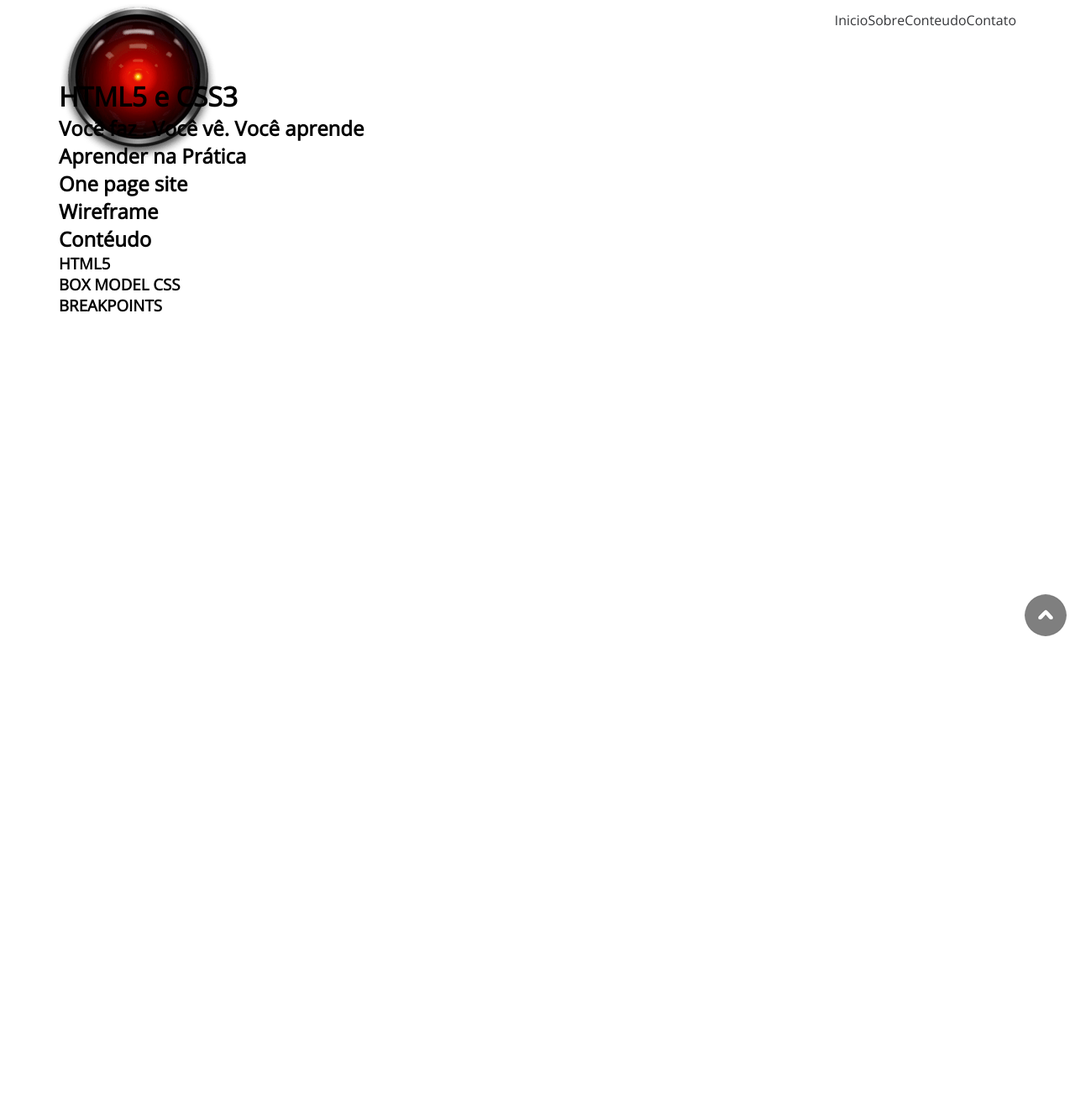
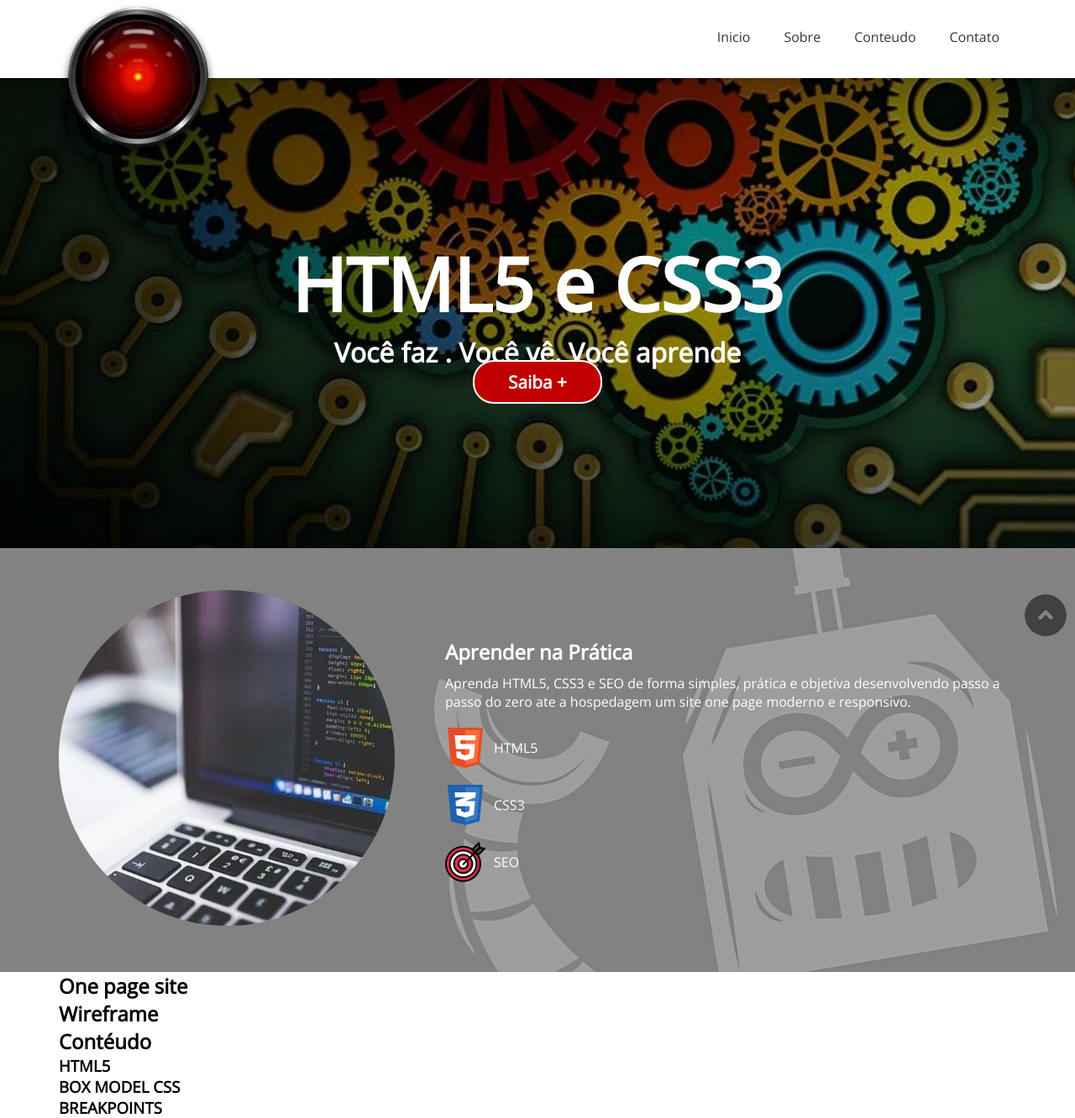
Before and after one commit to romildocampos/html5css3, a plain HTML site: page index.html in a window 1280 px wide. Shown: the part 27-1359 px from the top of the page at 84% size. Before the commit the page ends 800 px from the top, so only its background shows below. Drawn offline with nearby package versions, Linux system fonts and the light colour scheme.

Commit message:
seçao sobre att

```diff
--- a/index.html
+++ b/index.html
@@ -33,13 +33,33 @@
         <div class="container">
             <h1>HTML5 e CSS3</h1>
         <h2>Você faz . Você vê. Você aprende</h2>
+        <a href="https://www.youtube.com/playlist?list=PLbEOwbQR9lqySIIlPJ-Qwo4f4HSuXVeWk" target="_blank" class="Botao">Saiba + </a>
         </div>
 
     </main>
     <!--Sobre-->
     <section id="sobre">
-        <div class="container">
-            <h2>Aprender na Prática</h2>
+        <div class="container Flex2"> <!-- Aula 17 Alinhamento texo e imagens a direita da pagina e ao centro-->
+            <div id ="destaqueSobre">
+                 <img src="img/img/html5css3.jpg" alt="html5css3">
+            </div>
+            <div id ="textoSobre">
+                <h2>Aprender na Prática</h2>
+                <p>Aprenda HTML5, CSS3 e SEO de forma simples, prática e objetiva desenvolvendo passo a passo do zero ate a hospedagem um site one page moderno e responsivo.</p>
+                <div class="topicosSobre Flex2">
+                    <img src="img/img/html5.png" alt="html5">
+                    <p>HTML5</p>
+                </div>
+                <div class="topicosSobre Flex2">
+                    <img src="img/img/css3.png" alt="css3">
+                    <p>CSS3</p>
+                </div>
+                <div class="topicosSobre Flex2">
+                    <img src="img/img/seo.png" alt="seo">
+                    <p>SEO</p>
+                </div>
+            </div>
+
         </div>
 
     </section>
--- a/style.css
+++ b/style.css
@@ -36,12 +36,29 @@ body {
 
 }
 
+.Flex2 {
+    display: flex;
+    align-items: center;
+}
+
+.Botao {
+    text-decoration: none;
+    color: #fff;
+    font-size: 1.3em;
+    font-weight: 700;
+    background-color: #c00000;
+    padding: 10px 40px;
+    border: 2px solid #fff;
+    border-radius: 25px;
+}
+
 /*topo do site*/
 #topo {
     position: fixed;
     right: 10px;
     bottom: 10px;
 }
+
 
 
 /* Smartphone Portrait >>>>>>>>>>>>>>>>>>>>>>>>>>>>>>>>>>>>>>>>>>>>>*/
@@ -78,6 +95,11 @@ nav ul {
     transition: all 0.5s;
 
 }
+
+nav ul li {
+    padding: 20px;
+    border-bottom: 1px solid #a9a9a9;
+}
 #check:checked ~ ul {
     right: 0;
 }
@@ -86,6 +108,58 @@ nav ul li a {
     text-decoration: none;
     color: #fff;
 }
+
+/* DESTAQUE */
+
+main {
+    height: 75vh;
+    background: url(img/img/banner.jpg);
+    background-size: cover;
+    background-position:center ;
+    color: #fff;
+    display: flex;
+    flex-direction: column;
+    justify-content: center;
+    text-align: center;
+}
+
+main h1 {
+    font-size: 2.5em;
+}
+ter
+main h2 {
+    font-size: 1em;
+    margin: 20px 0px 50px 0px;
+
+}
+
+/* Sobre */
+#sobre {
+    padding:50px 0px ;
+    background: url(img/img/background.png);
+    background-size: cover;
+    background-position: center;
+}
+#destaqueSobre {
+    display: none;
+}
+
+#textoSobre {
+    color: #fff;
+    padding:0 10px ;
+}
+
+#textoSobre h2 {
+    margin-bottom: 10px;
+}
+.topicosSobre {
+    margin-top: 20px;
+}
+
+.topicosSobre img {
+    margin-right: 10px;
+}
+
 
 
 /* Smartphone Landscape >>>>>>>>>>>>>>>>>>>>>>>>>>>>>>>>>>>>>>>*/
@@ -96,7 +170,15 @@ nav ul li a {
     .container {
         max-width: 540px;
     }
+
+
+    /* Destaque */
+    main h1, main h2 {
+        text-shadow: #0000 0.05em 0.05em 0.05em;
+    }
 }
+
+
 
 /* Tablet Portrait >>>>>>>>>>>>>>>>>>>>>>>>>>>>>>>>>>>>>>>>>>>*/
 @media (min-width: 768px){
@@ -104,6 +186,19 @@ nav ul li a {
     /*Layout*/
     .container {
         max-width: 720px;
+    }
+
+    /* Destaque */
+    main {
+        height: 45vh;
+    }
+
+    main h1 {
+        font-size:5.5em ;
+    }
+
+    main h2 {
+        font-size: 2em;
     }
 }
 /*Tablet Landscape >>>>>>>>>>>>>>>> >>>>>>>>>>>>>>>>>>>>>>>>>>>>>>>>>>>>>>>*/
@@ -114,6 +209,13 @@ nav ul li a {
     .container {
         max-width: 960px;
     }
+
+    /* Destaque */
+
+    main {
+        height: 70vh;
+    }
+
 }
 
 /* PC >>>>>>>>>>>>>>>>>>>>>>>>>>>>>>>>>>>>>>>>>>>*/
@@ -160,7 +262,21 @@ nav ul li a {
     }
 
     nav ul li a:hover{
-        color: #000000;
+        color: #c00000;
+    }
+
+    /* Sobre */
+    #sobre {
+        background-attachment: fixed;
+    }
+
+    #destaqueSobre {
+        display: inline;
+    }
+
+    #destaqueSobre img {
+        border-radius: 50%;
+        margin-right: 50px;
     }
 
 
@@ -168,4 +284,5 @@ nav ul li a {
 
 
 
+
 }
```
